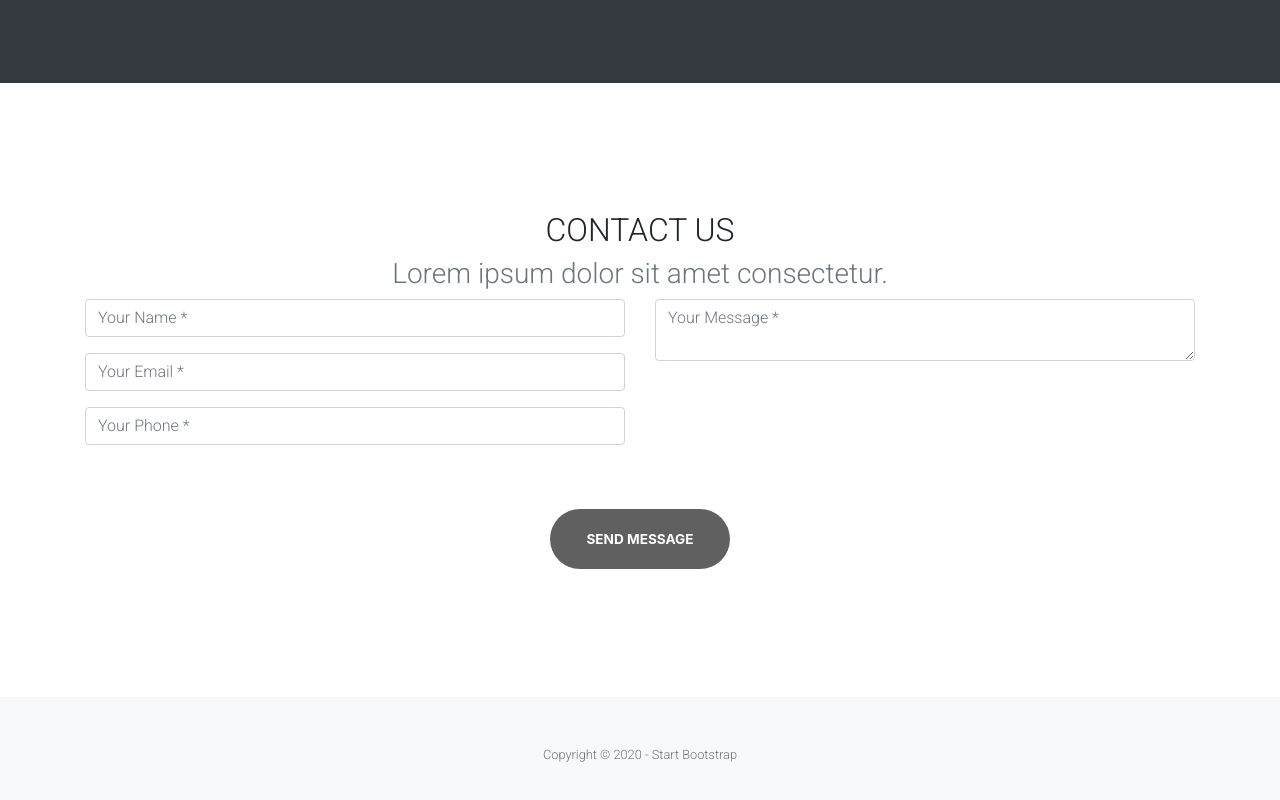
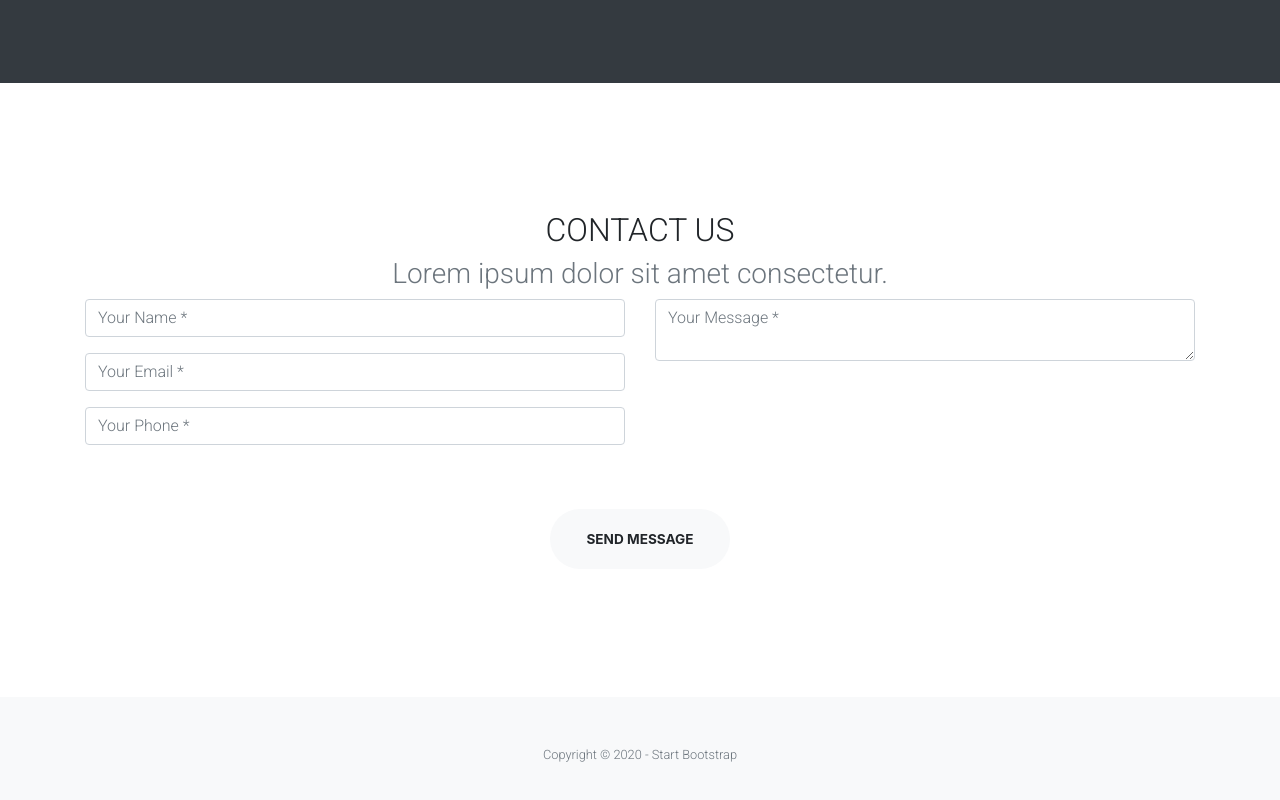
Before and after one commit to fmpurcell/01-JuanPurcellArquitectos, a plain HTML site: page index.html in a window 1280 px wide. Shown: the part 2740-3540 px from the top of the page. Drawn offline with nearby package versions, Linux system fonts and the light colour scheme.

Commit message:
Update index.html

```diff
--- a/index.html
+++ b/index.html
@@ -212,7 +212,7 @@
                     </div>
                     <div class="text-center">
                         <div id="success"></div>
-                        <button class="btn btn-primary btn-xl text-uppercase" id="sendMessageButton" type="submit">Send Message</button>
+                        <button class="btn btn-light btn-xl text-uppercase" id="sendMessageButton" type="submit">Send Message</button>
                     </div>
                 </form>
             </div>
```
